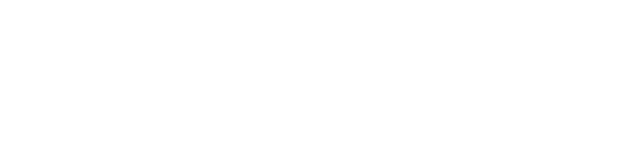
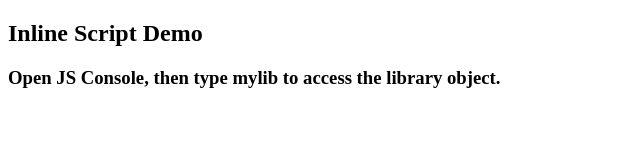
Before and after one commit to sahat/requirejs-library, a website: page demo/inline.html in a window 1280 px wide. Shown: the whole page, without its empty margins (0-640 px from the left). Drawn offline with Linux system fonts and the light colour scheme.

Commit message:
Helpful HTML instructions to verify that demo is working

```diff
--- a/demo/inline.html
+++ b/demo/inline.html
@@ -5,5 +5,7 @@
   <script src="../dist/mylib.js"></script>
 </head>
 <body>
+  <h2>Inline Script Demo</h2>
+  <h3>Open JS Console, then type mylib to access the library object.</h3>
 </body>
 </html>
```
Also changed, not shown: demo/amd.html (+2 -0 lines).
